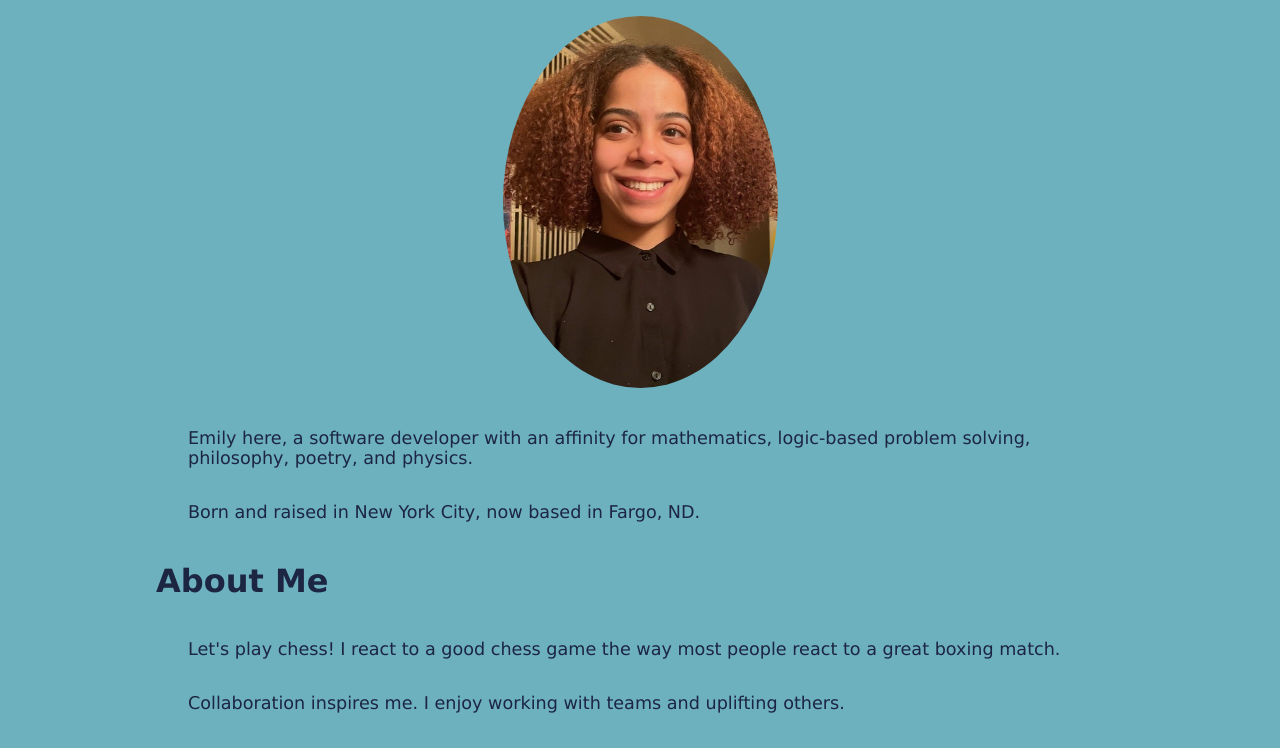
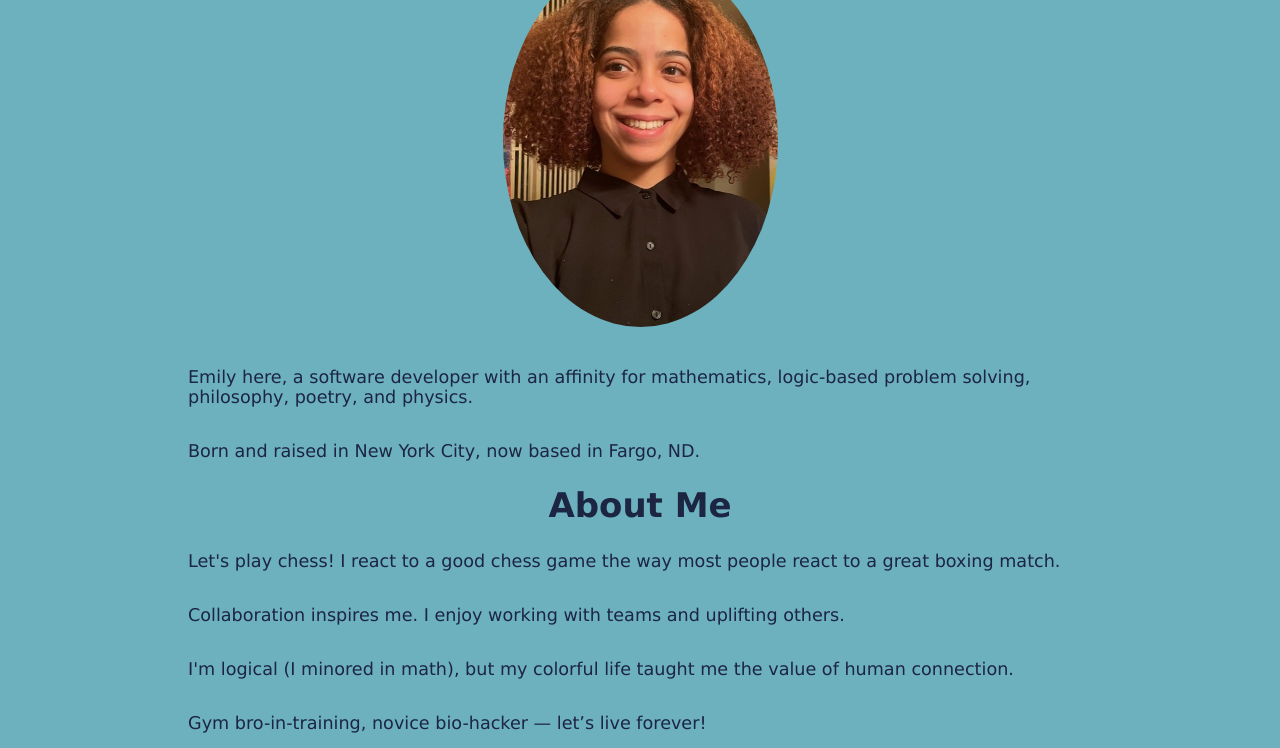
Before and after one commit to Peguero-Marmolejos/emilymania.github.io.software-developer, a plain HTML site: page index.html in a window 1280 px wide. Shown: the part 279-1027 px from the top of the page. Drawn offline with nearby package versions, Linux system fonts and the light colour scheme.

Commit message:
Update style.css 2025 Q3
Centering headings within the article tags

```diff
--- a/style.css
+++ b/style.css
@@ -51,6 +51,12 @@ body {
 .branding:hover h1,
 .branding:hover h2 {
   color: white;
+}
+article h3 {
+  text-align: center;
+  margin: 0 auto;
+  font-family: 'Lucida Sans Unicode', 'Lucida Grande', sans-serif;
+  font-size: 34px;
 }
 
 /* Navigation */
```
